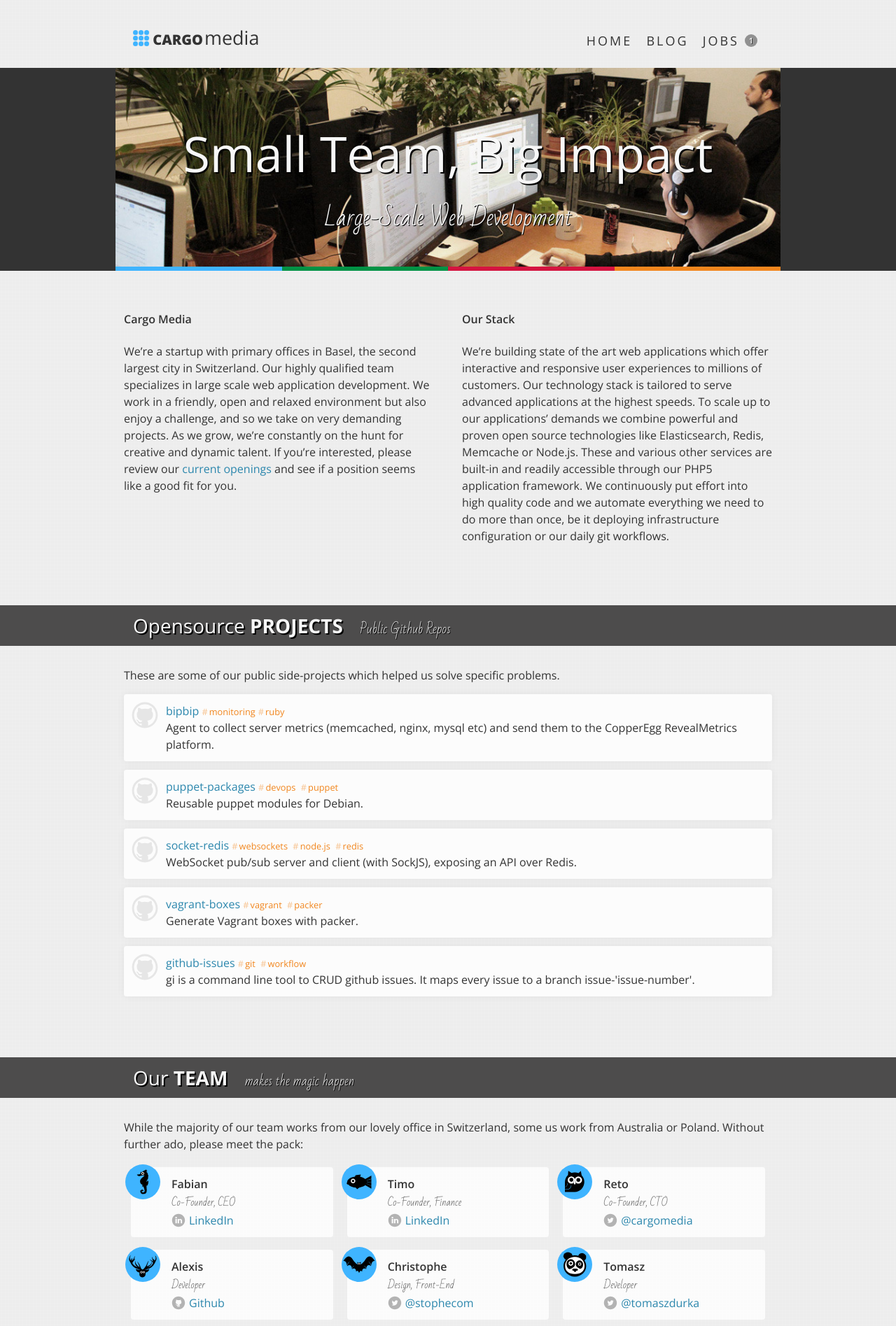
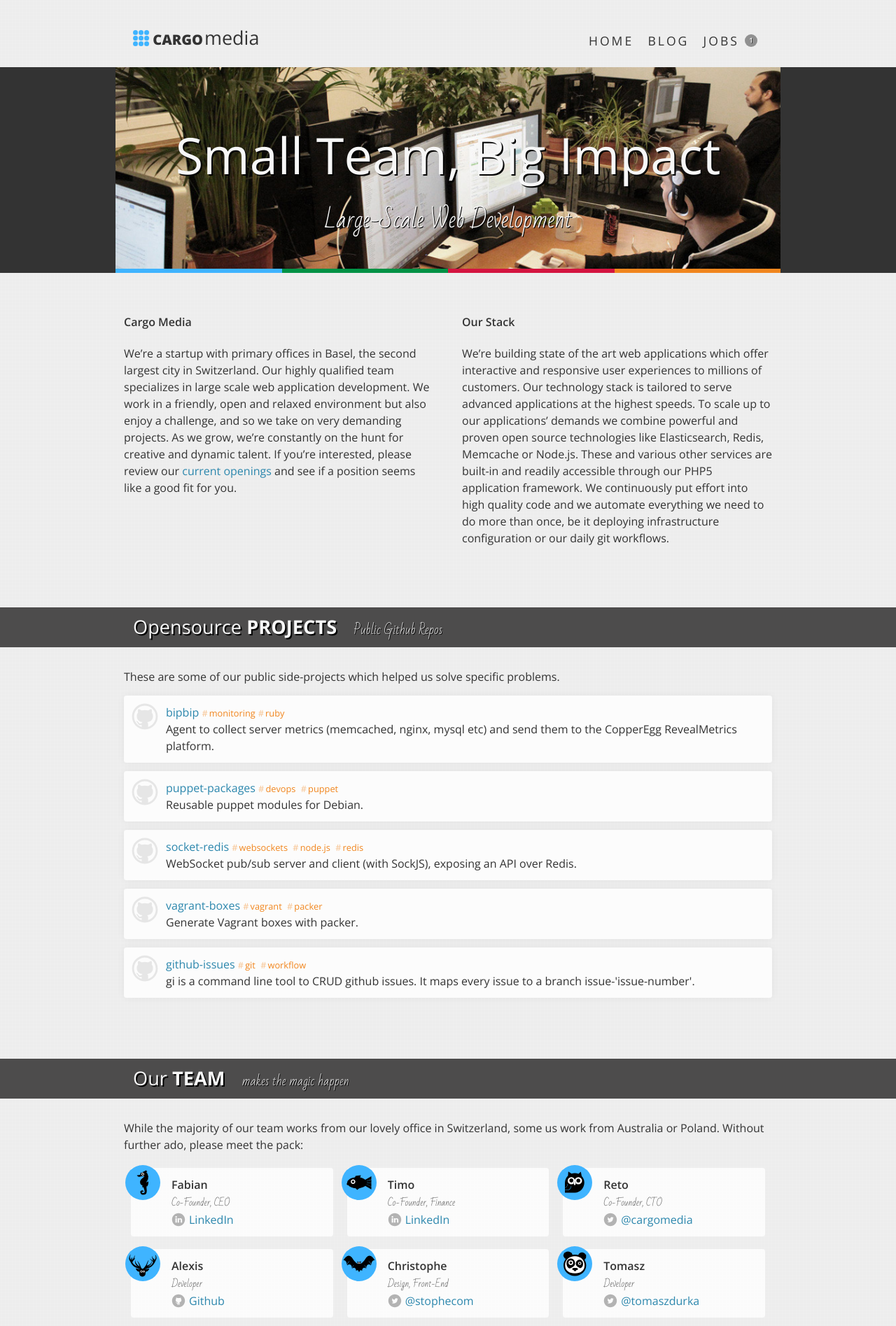
Before and after one commit to rysie/cargomedia.github.io, a Jekyll site: the page built from index.html, in a window 1280 px wide. Shown: the top 1895 px of the page at 70% size. Built offline with Jekyll 4.4.1, drawn with Linux system fonts in a browser that asks for light colours; Markdown is read by kramdown in place of the engine named in the settings.

Commit message:
use font sizes based on screen size, use "rem" units

```diff
--- a/_layouts/default.html
+++ b/_layouts/default.html
@@ -33,7 +33,7 @@
 		<header class="header">
 			<div class="sheet">
 				<a href="/" class="logo">
-					<div class="sign">
+					<div class="logo-graphic">
 						<div class="ball b1"></div>
 						<div class="ball b2"></div>
 						<div class="ball b3"></div>
@@ -44,7 +44,7 @@
 						<div class="ball t2"></div>
 						<div class="ball t3"></div>
 					</div>
-					<div class="text"><span>CARGO</span><span>media</span></div>
+					<div class="logo-text"><span class="logo-text-cargo">CARGO</span><span class="logo-text-media">media</span></div>
 				</a>
 				<nav role="navigation">
 					<ul class="menu" role="menu">
--- a/_layouts/post.html
+++ b/_layouts/post.html
@@ -6,7 +6,7 @@ comments: true
 <div class="article article-post sheet">
 	<div class="boxAlternative">
 		{% if page.date %}<time class="post-timestamp">{{ page.date | date_to_string }}</time>{% endif %}
-		<h1 class="post-title">{{ page.title }}</h1>
+		<h2 class="post-title">{{ page.title }}</h2>
 		{% if page.tags %}
 			<p class="post-tags tags nowrap">
 				{% for tag in page.tags %}
--- a/blog/index.html
+++ b/blog/index.html
@@ -15,7 +15,7 @@ slug: blog
 		{% for post in paginator.posts %}
 		<li class="post boxAlternative">
 			{% if post.date %}<time class="post-timestamp">{{ post.date | date_to_string }}</time>{% endif %}
-			<h4 class="post-title"><a href="{{ post.url }}" class="post-title-link">{{ post.title }}</a></h4>
+			<h2 class="post-title"><a href="{{ post.url }}" class="post-title-link">{{ post.title }}</a></h2>
 			{% if post.tags %}
 			<p class="post-tags tags nowrap">
 				{% for tag in post.tags %}
--- a/css/main.css
+++ b/css/main.css
@@ -29,9 +29,14 @@ body {
   background-image: url("/img/bg.png");
   background-color: rgba(60, 60, 60, 0.09);
   font-family: 'Open Sans', sans-serif;
-  font-size: 1em;
+  font-size: .9em;
   color: #333333;
   line-height: 1.5;
+}
+@media (min-width: 450px) {
+  body {
+    font-size: 1em;
+  }
 }
 .sheet {
   box-sizing: border-box;
@@ -63,6 +68,12 @@ h5 {
 ul {
   list-style: disc;
   margin-bottom: 15px;
+  padding-left: 25px;
+}
+@media (min-width: 450px) {
+  ul {
+    padding-left: 40px;
+  }
 }
 ul li {
   margin-bottom: 5px;
@@ -77,7 +88,7 @@ input[type=submit] {
   border-radius: 3px;
   color: #ffffff;
   cursor: pointer;
-  font-size: 14px;
+  font-size: 0.8rem;
 }
 button:hover,
 input[type=submit]:hover {
@@ -187,16 +198,16 @@ strong {
 .logo:hover {
   text-decoration: none;
 }
-.logo:hover .sign .ball {
+.logo:hover .logo-graphic .ball {
   background-color: #333333;
 }
-.logo .sign {
+.logo .logo-graphic {
   display: inline-block;
   width: 51px;
   height: 51px;
   vertical-align: top;
 }
-.logo .sign .ball {
+.logo .logo-graphic .ball {
   float: left;
   width: 14px;
   height: 14px;
@@ -204,60 +215,60 @@ strong {
   border-radius: 50%;
   background-color: #3fb4ff;
 }
-.logo .sign .ball.t1 {
+.logo .logo-graphic .ball.t1 {
   transition: background-color 0.5s;
   -moz-transition: background-color 0.5s;
   -webkit-transition: background-color 0.5s;
 }
-.logo .sign .ball.t2 {
+.logo .logo-graphic .ball.t2 {
   transition: background-color 0.4s;
   -moz-transition: background-color 0.4s;
   -webkit-transition: background-color 0.4s;
 }
-.logo .sign .ball.t3 {
+.logo .logo-graphic .ball.t3 {
   transition: background-color 0.1s;
   -moz-transition: background-color 0.1s;
   -webkit-transition: background-color 0.1s;
 }
-.logo .sign .ball.m1 {
+.logo .logo-graphic .ball.m1 {
   transition: background-color 0.9s;
   -moz-transition: background-color 0.9s;
   -webkit-transition: background-color 0.9s;
 }
-.logo .sign .ball.m2 {
+.logo .logo-graphic .ball.m2 {
   transition: background-color 0.5s;
   -moz-transition: background-color 0.5s;
   -webkit-transition: background-color 0.5s;
 }
-.logo .sign .ball.m3 {
+.logo .logo-graphic .ball.m3 {
   transition: background-color 0.7s;
   -moz-transition: background-color 0.7s;
   -webkit-transition: background-color 0.7s;
 }
-.logo .sign .ball.b1 {
+.logo .logo-graphic .ball.b1 {
   transition: background-color 1s;
   -moz-transition: background-color 1s;
   -webkit-transition: background-color 1s;
 }
-.logo .sign .ball.b2 {
+.logo .logo-graphic .ball.b2 {
   transition: background-color 0.2s;
   -moz-transition: background-color 0.2s;
   -webkit-transition: background-color 0.2s;
 }
-.logo .sign .ball.b3 {
+.logo .logo-graphic .ball.b3 {
   transition: background-color 0.6s;
   -moz-transition: background-color 0.6s;
   -webkit-transition: background-color 0.6s;
 }
-.logo .text {
+.logo .logo-text {
   line-height: 1;
 }
-.logo .text span:first-child {
+.logo .logo-text .logo-text-cargo {
   font-weight: 800;
   font-size: 20px;
   margin-right: 2px;
 }
-.logo .text span:last-child {
+.logo .logo-text .logo-text-media {
   font-weight: 400;
   font-size: 27px;
 }
@@ -290,17 +301,17 @@ strong {
     padding: 3px 0;
     float: left;
   }
-  .header .logo .sign {
+  .header .logo .logo-graphic {
     display: inline-block;
     width: 24px;
     height: 24px;
   }
-  .header .logo .sign .ball {
+  .header .logo .logo-graphic .ball {
     width: 7px;
     height: 7px;
     margin: 0 1px 1px 0;
   }
-  .header .logo .text {
+  .header .logo .logo-text {
     position: relative;
     display: inline-block;
     top: -3px;
@@ -336,7 +347,7 @@ strong {
   position: relative;
   display: block;
   padding: 5px 0;
-  font-size: 18px;
+  font-size: 1.1rem;
   text-transform: uppercase;
   color: #333333;
 }
@@ -356,7 +367,7 @@ strong {
   line-height: 18px;
   border-radius: 50%;
   font-weight: 600;
-  font-size: 11px;
+  font-size: 0.6rem;
   text-align: center;
   color: #ffffff;
   text-shadow: 1px 1px #333333;
@@ -365,8 +376,13 @@ strong {
   letter-spacing: normal;
 }
 .article {
-  padding: 30px 12px;
+  padding: 15px 12px;
   margin-bottom: 25px;
+}
+@media (min-width: 450px) {
+  .article {
+    padding: 30px 12px;
+  }
 }
 .article-github .project {
   position: relative;
@@ -428,18 +444,13 @@ strong {
   font-size: 0.6rem;
 }
 .article-blogPreview .post-title {
-  font-size: 1.5rem;
-  font-weight: lighter;
   margin: 0;
-  color: #666666;
 }
 .article-blogPreview .post-title-link {
-  font-size: 1.3rem;
   color: #666666;
 }
 .article-blog .post-title {
   margin: 0;
-  font-size: 26px;
 }
 .article-blog .post-timestamp {
   font-size: 0.8rem;
@@ -468,7 +479,6 @@ strong {
   color: #ffffff;
 }
 .article-post .post-title {
-  font-size: 26px;
   color: #666666;
   margin-bottom: 0;
 }
@@ -476,7 +486,7 @@ strong {
   color: #666666;
 }
 .article-post .post-owner {
-  font-size: 11px;
+  font-size: 0.6rem;
   color: #666666;
 }
 .boxAlternative {
@@ -546,34 +556,34 @@ strong {
 }
 .bigStripe .headline {
   margin: .5em 0 0;
-  font-size: 25px;
+  font-size: 1.6rem;
   font-weight: 300;
   text-shadow: 2px 2px #000000;
 }
 @media (min-width: 450px) {
   .bigStripe .headline {
-    font-size: 6vw;
+    font-size: 6.8vw;
   }
 }
 @media (min-width: 950px) {
   .bigStripe .headline {
-    font-size: 70px;
+    font-size: 4.5rem;
   }
 }
 .bigStripe .catchphrase {
   font-family: 'Bad Script', cursive;
-  font-size: 16px;
+  font-size: 1rem;
   margin: .5em;
   text-shadow: 1px 1px #000000;
 }
 @media (min-width: 450px) {
   .bigStripe .catchphrase {
-    font-size: 3vw;
+    font-size: 4vw;
   }
 }
 @media (min-width: 950px) {
   .bigStripe .catchphrase {
-    font-size: 32px;
+    font-size: 2rem;
   }
 }
 .headingStripe {
@@ -583,11 +593,16 @@ strong {
   color: #dddddd;
 }
 .headingStripe .sheet {
-  padding: 0 25px;
+  padding: 0 15px;
+}
+@media (min-width: 700px) {
+  .headingStripe .sheet {
+    padding: 0 25px;
+  }
 }
 .headingStripe h2 {
   display: inline-block;
-  font-size: 28px;
+  font-size: 1.3rem;
   font-weight: 400;
   margin: 0 20px 0 0;
   color: #f7f7f7;
@@ -596,16 +611,32 @@ strong {
 .headingStripe h2 strong {
   text-transform: uppercase;
 }
+@media (min-width: 450px) {
+  .headingStripe h2 {
+    font-size: 1.7rem;
+  }
+}
 .headingStripe .subtitle {
   display: inline-block;
-  font-size: 18px;
+  font-size: .9rem;
   font-family: 'Bad Script', cursive;
   text-shadow: 1px 1px #000000;
 }
+@media (min-width: 450px) {
+  .headingStripe .subtitle {
+    font-size: 1.1rem;
+  }
+}
 .rainbow {
   position: relative;
-  height: 6px;
-  bottom: 6px;
+  height: 4px;
+  bottom: 4px;
+}
+@media (min-width: 450px) {
+  .rainbow {
+    height: 6px;
+    bottom: 6px;
+  }
 }
 .rainbow .rainbow-stripe {
   float: left;
@@ -762,7 +793,7 @@ strong {
   margin: 0 0 4px 0;
 }
 .businessCard .content .mission {
-  font-size: 14px;
+  font-size: 0.8rem;
   font-family: 'Bad Script', cursive;
   color: #666666;
   margin: 0 0 3px 0;
--- a/index.html
+++ b/index.html
@@ -224,7 +224,7 @@ slug: home
 		{% for post in site.posts limit:6 %}
 			<li class="post column2">
 				{% if post.date %}<time class="post-timestamp">{{ post.date | date_to_string }}</time>{% endif %}
-				<h4 class="post-title nowrap"><a href="{{ post.url }}" class="post-title-link">{{ post.title }}</a></h4>
+				<h3 class="post-title nowrap"><a href="{{ post.url }}" class="post-title-link">{{ post.title }}</a></h3>
 				{% if post.tags %}
 					<p class="post-tags tags nowrap">
 						{% for tag in post.tags %}
```
Also changed, not shown: css/main.less (+55 -31 lines).
